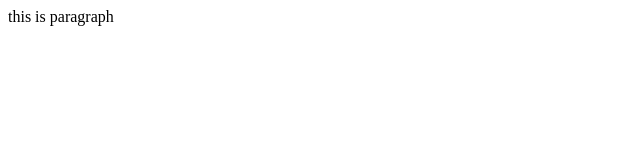
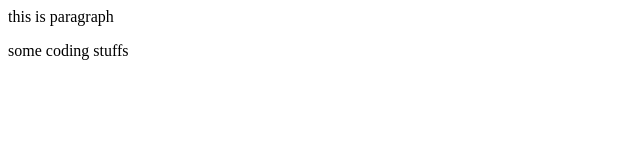
Before and after one commit to tech-with-ayush/program, a plain HTML site: page index.html in a window 1280 px wide. Shown: the whole page, without its empty margins (0-640 px from the left). Drawn offline with Linux system fonts and the light colour scheme.

Commit message:
feature1

```diff
--- a/index.html
+++ b/index.html
@@ -1 +1,2 @@
 <p>this is paragraph</p>
+<p>some coding stuffs</p>
```
